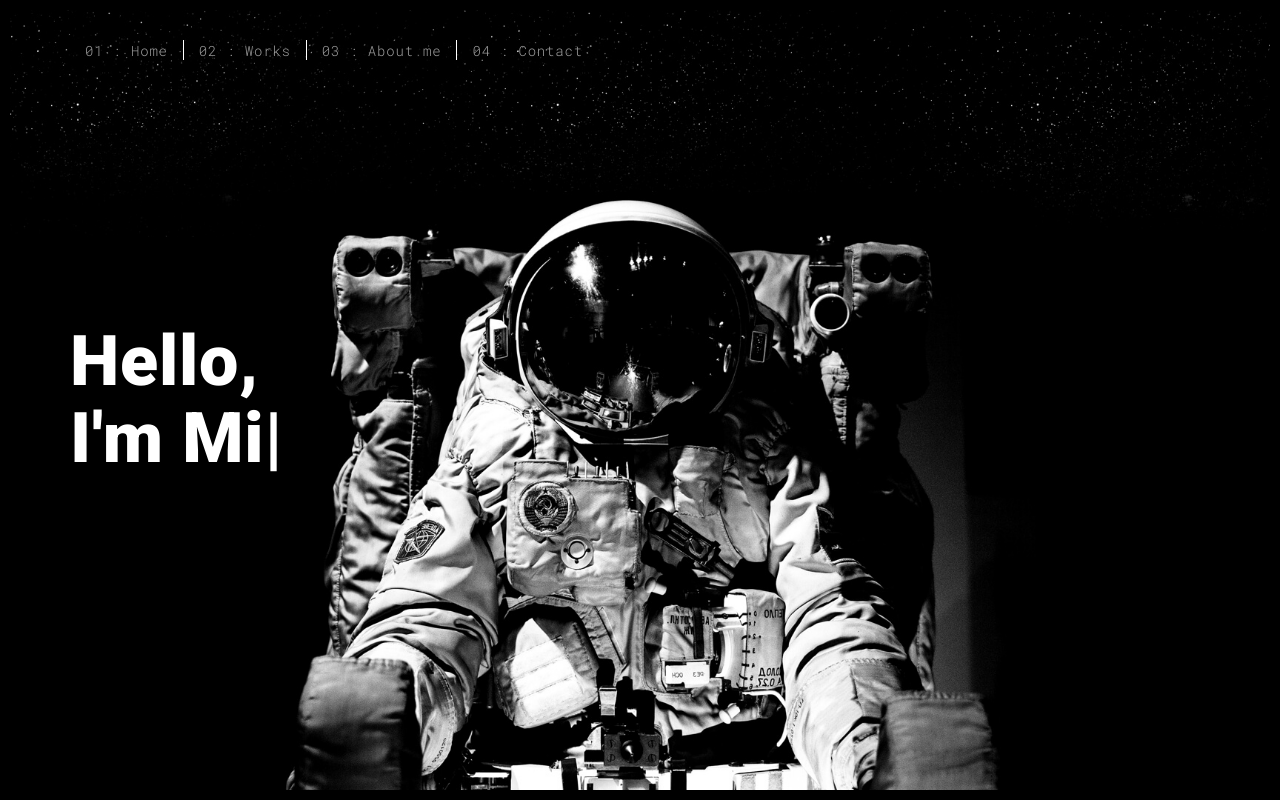
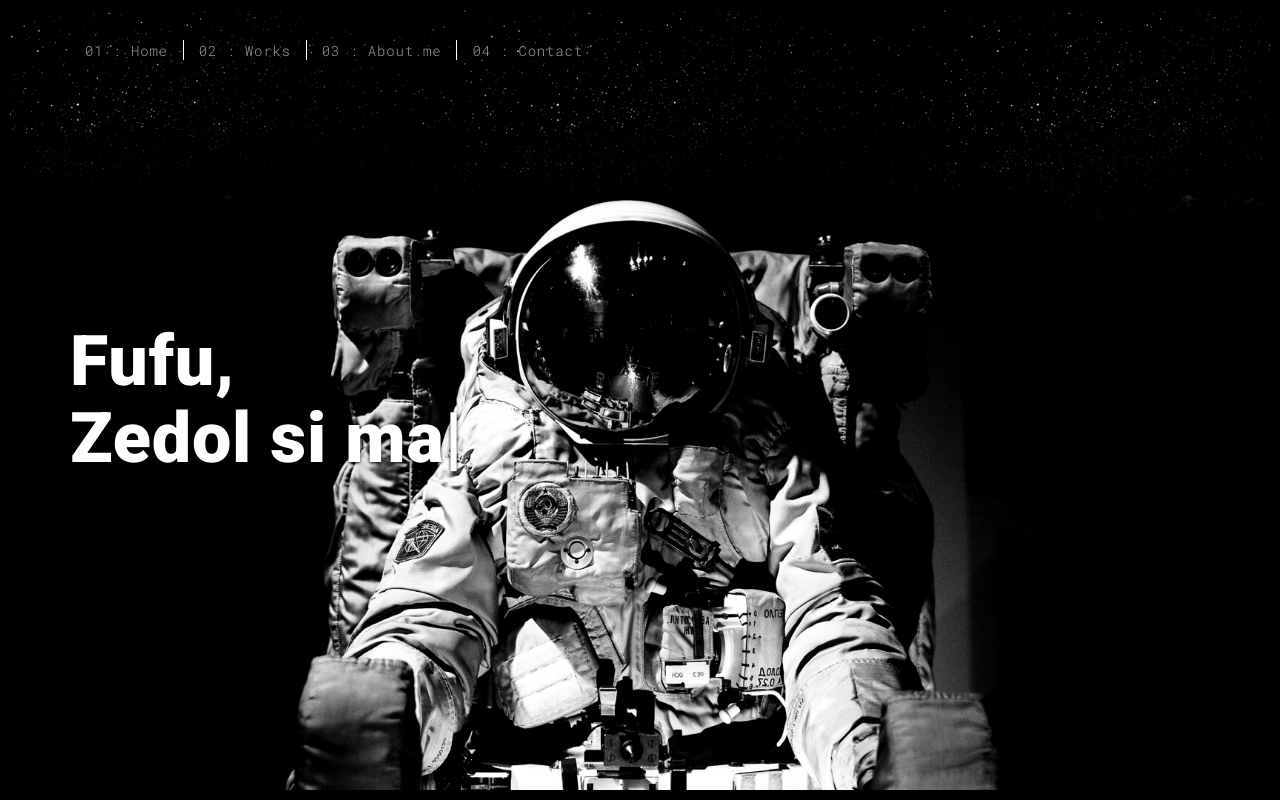
Before and after one commit to acmilan11/portfo, a Flask app: page / in a window 1280 px wide. Run offline with Flask 2, Linux system fonts and the light colour scheme; some libraries are stand-ins or nearby versions.

Commit message:
Update index.html

```diff
--- a/templates/index.html
+++ b/templates/index.html
@@ -56,10 +56,10 @@
         <div class="col-xs-12">
           <div class="hero-full-wrapper">
             <div class="text-content">
-              <h1>Hello,<br>
+              <h1>Fufu,<br>
                 <span id="typed-strings">
-                  <span>I'm Milan Maga</span>
-                  <span>Python expert</span>
+                  <span>Zedol si ma</span>
+                  <span>tam dole</span>
                 </span>
                 <span id="typed"></span>
               </h1>
```
